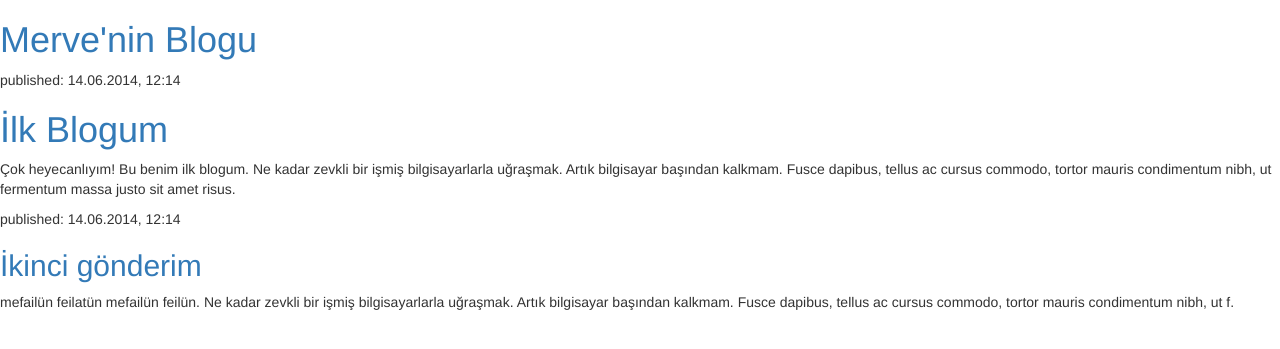
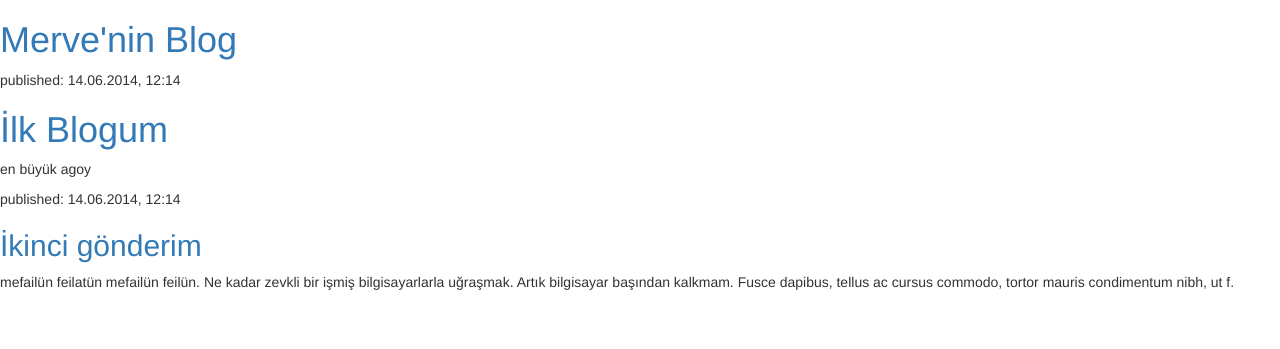
Before and after one commit to mervegungorr/blog, a Django app: template blog/templates/blog/post_list.html in a window 1280 px wide. Shown: the top 349 px of the page. Run offline with Django 3.2, Linux system fonts and the light colour scheme; the template is opened without the code that fills it: values that come from a table or form of the project are taken from there, others are empty; tables that the repository leaves empty hold one stand-in row (values such as "Sample post"); some libraries are stand-ins or nearby versions.

```diff
--- a/blog/templates/blog/post_list.html
+++ b/blog/templates/blog/post_list.html
@@ -1,13 +1,13 @@
 <html>
     <head>
-        <title>Merve'nin Blogu</title>
+        <title>Merve'nin Blog</title>
         <link rel="stylesheet" href="//maxcdn.bootstrapcdn.com/bootstrap/3.2.0/css/bootstrap.min.css">
         <link rel="stylesheet" href="//maxcdn.bootstrapcdn.com/bootstrap/3.2.0/css/bootstrap-theme.min.css">
     </head>
 
     <body>
         <div>
-            <h1><a href="">Merve'nin Blogu</a></h1>
+            <h1><a href="">Merve'nin Blog</a></h1>
         </div>
 
 
@@ -16,7 +16,7 @@
         <div>
             <p>published: 14.06.2014, 12:14</p>
             <h1><a href="">İlk Blogum</a></h1>
-            <p>Çok heyecanlıyım! Bu benim ilk blogum. Ne kadar zevkli bir işmiş bilgisayarlarla uğraşmak. Artık bilgisayar başından kalkmam. Fusce dapibus, tellus ac cursus commodo, tortor mauris condimentum nibh, ut fermentum massa justo sit amet risus.</p>
+            <p>en büyük agoy</p>
         </div>
 
          {% endfor %}
```
